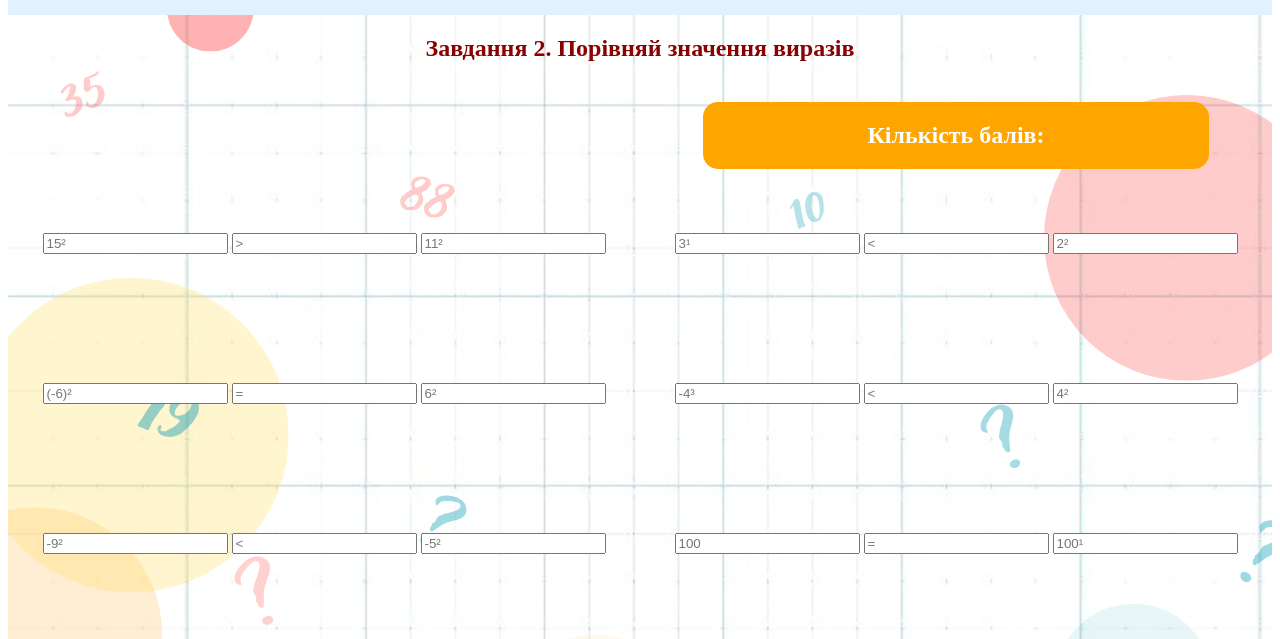
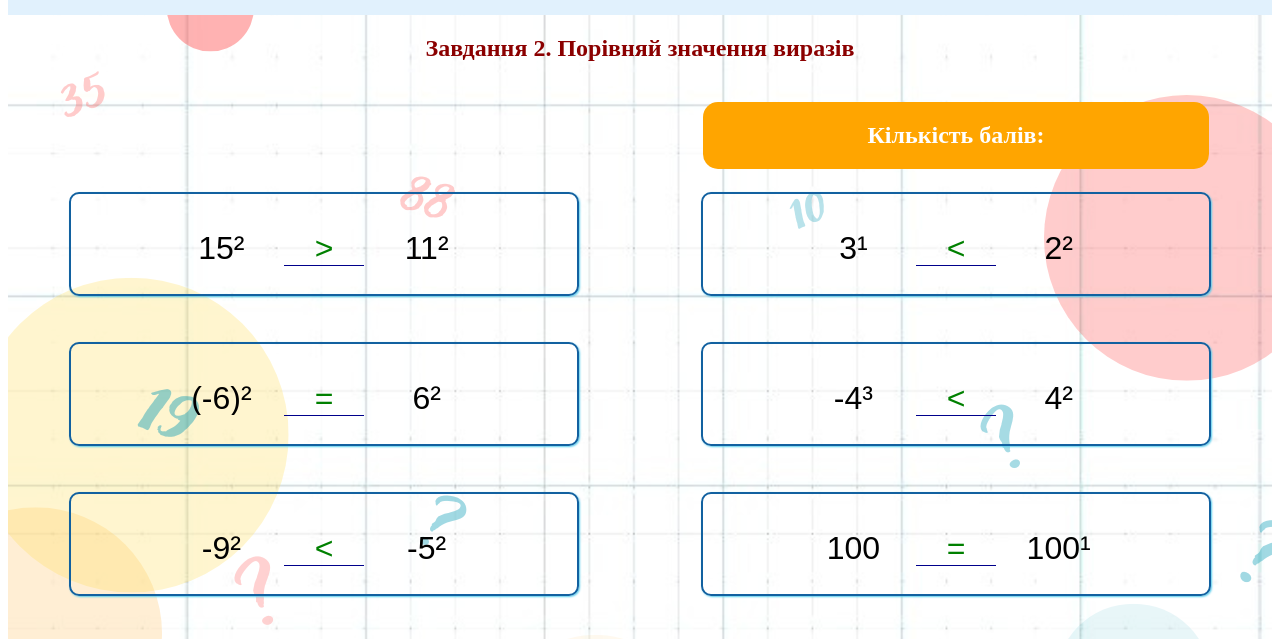
Before and after one commit to teacher-informatics/world_powers, a plain HTML site: page task2.html in a window 1280 px wide. Shown: the part 93-732 px from the top of the page. Drawn offline with Linux system fonts and the light colour scheme.

Commit message:
Add styles for block2 and elements inside this block

```diff
--- a/css/style.css
+++ b/css/style.css
@@ -232,3 +232,65 @@ footer{
 input:focus{
     outline: none;
 }
+
+
+
+/* task2.html*/
+
+.block2{
+    width:40%;
+    height:100px;
+    border-radius: 10px;
+    border:2px solid #1261A0;
+    box-shadow:1px 1px 2px #58CCED;
+    display: flex;
+    justify-content: center;
+    align-items: end;
+}
+
+.block2_task{
+    width:60%;
+    height:90px;
+    display: flex;
+    justify-content: space-around;
+    align-items: center;
+
+}
+
+.block2_task>.no_active{
+    width:22%;
+    height:30px;
+    font-size:32px;
+    text-align: center;
+    border:none;
+    border-bottom:1px solid transparent;
+    padding:2px;
+    color:black;
+    background-color: transparent;
+}
+
+.block2_task>.active_input{
+    width:25%;
+    height:30px;
+    font-size:32px;
+    text-align: center;
+    border:none;
+    border-bottom:1px solid darkblue;
+    padding:2px;
+    color:black;
+    background-color: transparent;
+}
+
+
+.block2_task>.active_input::placeholder{
+    color:green;
+}
+
+
+.block2_task>.no_active::placeholder{
+    color:black;
+}
+
+input:focus{
+    outline: none;
+}
```
